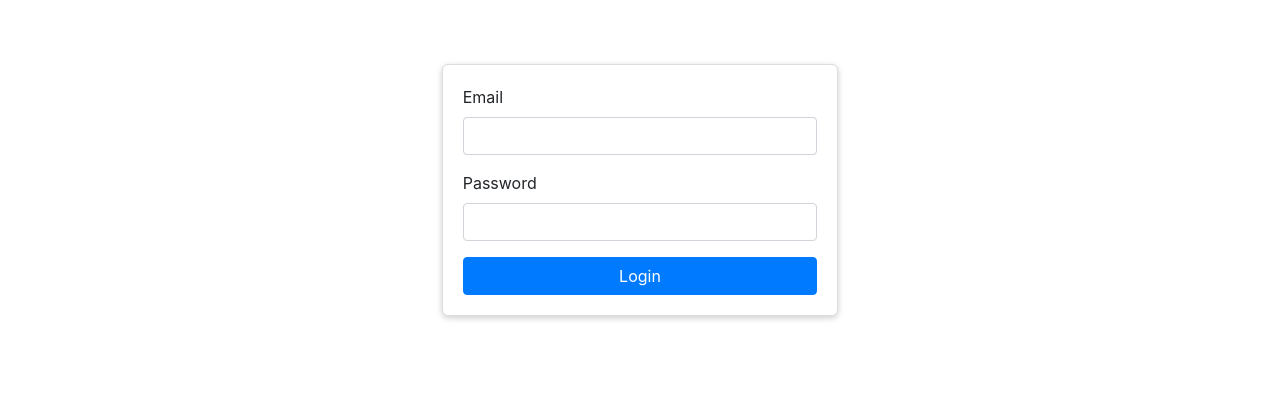
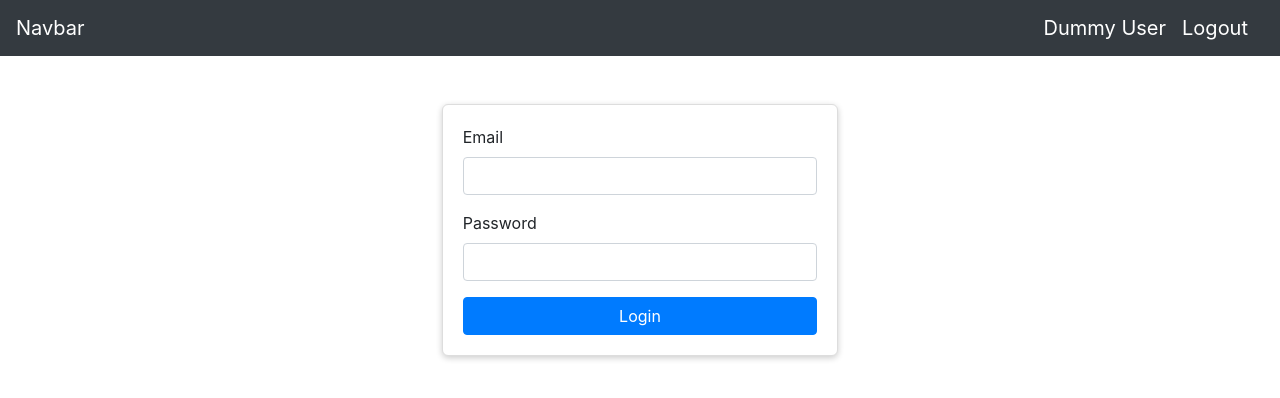
Before and after one commit to bungdanar/react-mobx-minimalist-typescript, a React (Create React App) app: page /#/ in a window 1280 px wide. Shown: the top 398 px of the page. Built offline with nearby package versions, Linux system fonts and the light colour scheme.

Commit message:
chore: Add navbar

```diff
--- a/src/App.tsx
+++ b/src/App.tsx
@@ -1,13 +1,17 @@
 import MainContent from './components/main-content/MainContent'
+import Navbar from './components/navbar/Navbar'
 import { AppRouteComponents } from './routes'
 
 function App() {
   return (
-    <main>
-      <MainContent>
-        <AppRouteComponents />
-      </MainContent>
-    </main>
+    <>
+      <Navbar />
+      <main>
+        <MainContent>
+          <AppRouteComponents />
+        </MainContent>
+      </main>
+    </>
   )
 }
 
--- a/src/components/main-content/MainContent.module.css
+++ b/src/components/main-content/MainContent.module.css
@@ -1,4 +1,4 @@
 .container {
   width: 100%;
-  padding-top: 4rem;
+  padding-top: 3rem;
 }
--- /dev/null
+++ b/src/components/navbar/Navbar.module.css
@@ -0,0 +1,3 @@
+.customNavbar .logout {
+  cursor: pointer;
+}
--- /dev/null
+++ b/src/components/navbar/Navbar.tsx
@@ -0,0 +1,16 @@
+import styles from './Navbar.module.css'
+
+export default function Navbar() {
+  const rootStyles = [styles.customNavbar, 'navbar navbar-dark bg-dark']
+  const logoutStyles = [styles.logout, 'navbar-brand']
+
+  return (
+    <nav className={rootStyles.join(' ')}>
+      <div className="navbar-brand">Navbar</div>
+      <div className="d-flex justify-content-end ">
+        <div className="navbar-brand">Dummy User</div>
+        <div className={logoutStyles.join(' ')}>Logout</div>
+      </div>
+    </nav>
+  )
+}
--- /dev/null
+++ b/src/pages/home/Home.tsx
@@ -0,0 +1,11 @@
+import CustomCard from '../../components/custom-card/CustomCard'
+
+export default function HomePage() {
+  return (
+    <div className="row justify-content-center">
+      <div className="col-sm-5">
+        <CustomCard>Home Page</CustomCard>
+      </div>
+    </div>
+  )
+}
--- a/src/routes.tsx
+++ b/src/routes.tsx
@@ -2,6 +2,7 @@ import { lazy, Suspense } from 'react'
 import { Switch, Route, HashRouter } from 'react-router-dom'
 
 const LoginPage = lazy(() => import('./pages/login/Login'))
+const HomePage = lazy(() => import('./pages/home/Home'))
 
 const FallbackComponent = (): JSX.Element => (
   <div style={{ textAlign: 'center' }}>Loading...</div>
@@ -15,6 +16,7 @@ const AppRouteComponents = (): JSX.Element => (
     <HashRouter>
       <Switch>
         <Route path="/" exact render={() => <LoginPage />} />
+        <Route path="/home" exact render={() => <HomePage />} />
         <Route path="*" render={() => <NotFoundComponent />} />
       </Switch>
     </HashRouter>
```
